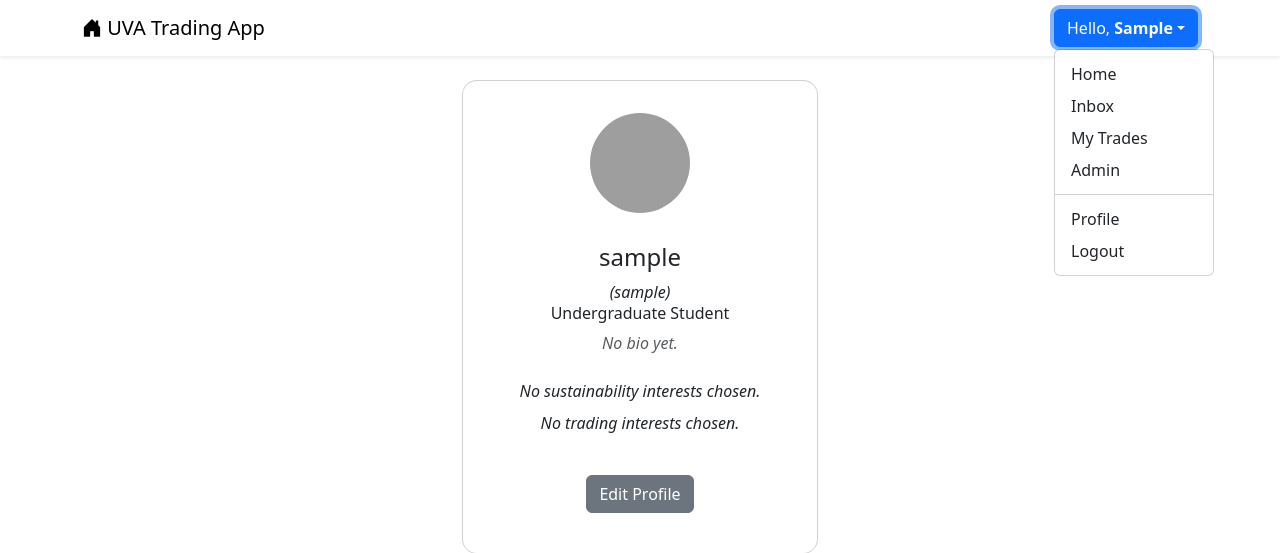
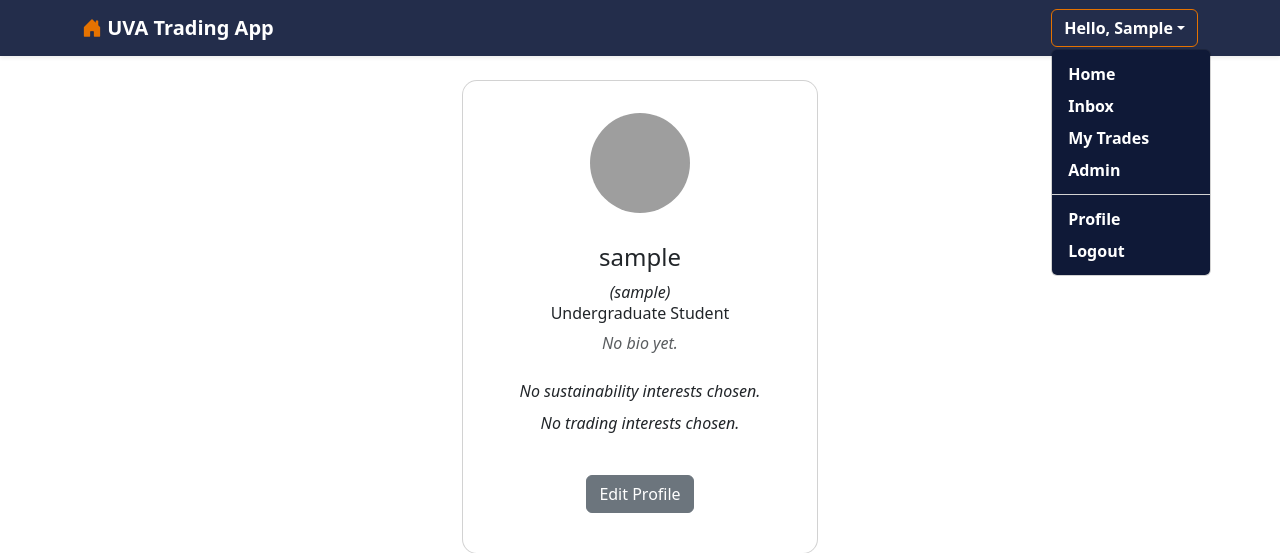
Before and after one commit to xuangj/uva-bartering-app, a Django app: a page that uses templates/_navbar.html in a window 1280 px wide, after a click that opens the changed part. Shown: the top 553 px of the page. Run offline with Django 5.2, Linux system fonts and the light colour scheme; the visitor is signed in with stand-in values (Sample User, id 1); data comes from the database, SQL or seed files in the repository; data that the repository does not hold is empty; some libraries are stand-ins or nearby versions; grey boxes are pictures that could not be loaded.

Commit message:
CSS styling to navbar

```diff
--- a/templates/_navbar.html
+++ b/templates/_navbar.html
@@ -1,7 +1,7 @@
 <link rel="stylesheet" href="https://cdn.jsdelivr.net/npm/bootstrap-icons@1.11.1/font/bootstrap-icons.css">
 
 
-<nav class="navbar navbar-expand-lg shadow-sm bg-white">
+<nav class="navbar navbar-expand-lg shadow-sm">
   <div class="container">
     <a class="navbar-brand" href="{% url 'home' %}"> <i class="bi bi-house-door-fill"></i>
       UVA Trading App</a>
@@ -13,7 +13,7 @@
 
       <!-- USER DROPDOWN -->
       <div class="dropdown">
-        <button class="btn btn-outline-primary dropdown-toggle d-flex align-items-center"
+        <button class="btn dropdown-toggle d-flex align-items-center"
                 type="button"
                 id="dropdownMenuButton"
                 data-bs-toggle="dropdown"
@@ -91,3 +91,49 @@
     </div>
   </div>
 </nav>
+
+<style>
+  .navbar {
+    background-color: #232D4B;
+  }
+
+  .navbar-brand, .navbar-brand:hover {
+    color: white;
+    font-weight: bold;
+  }
+
+  .navbar-brand .bi-house-door-fill {
+    color: #E57200;
+  }
+
+  .dropdown-menu {
+    background-color: #0f1937;
+  }
+
+  #dropdownMenuButton {
+    border-color: #E57200;
+    color: white;
+    font-weight: bold;
+  }
+
+  #dropdownMenuButton:hover {
+    color: #E57200;
+  }
+
+  .dropdown-item {
+    background-color: #0f1937;
+    color: white;
+    font-weight: bold;
+  }
+
+  .dropdown-item:hover {
+    background-color: #0f1937;
+    color: #E57200;
+    font-weight: bold;
+  }
+
+  .dropdown-divider {
+    background-color: white;
+  }
+
+</style>
--- a/templates/message_inbox.html
+++ b/templates/message_inbox.html
@@ -24,6 +24,11 @@
           object-fit: cover;
           background: #ccc;
         }
+
+        h2 {
+          color: #232D4B;
+        }
+
     </style>
   </head>
 
```
Also changed, not shown: requirements.txt (deleted, +0 -44 lines), templates/home.html (+8 -0 lines), templates/my_trades.html (+9 -0 lines), core/migrations/0007_alter_report_comments_alter_trade_comment.py (added).
